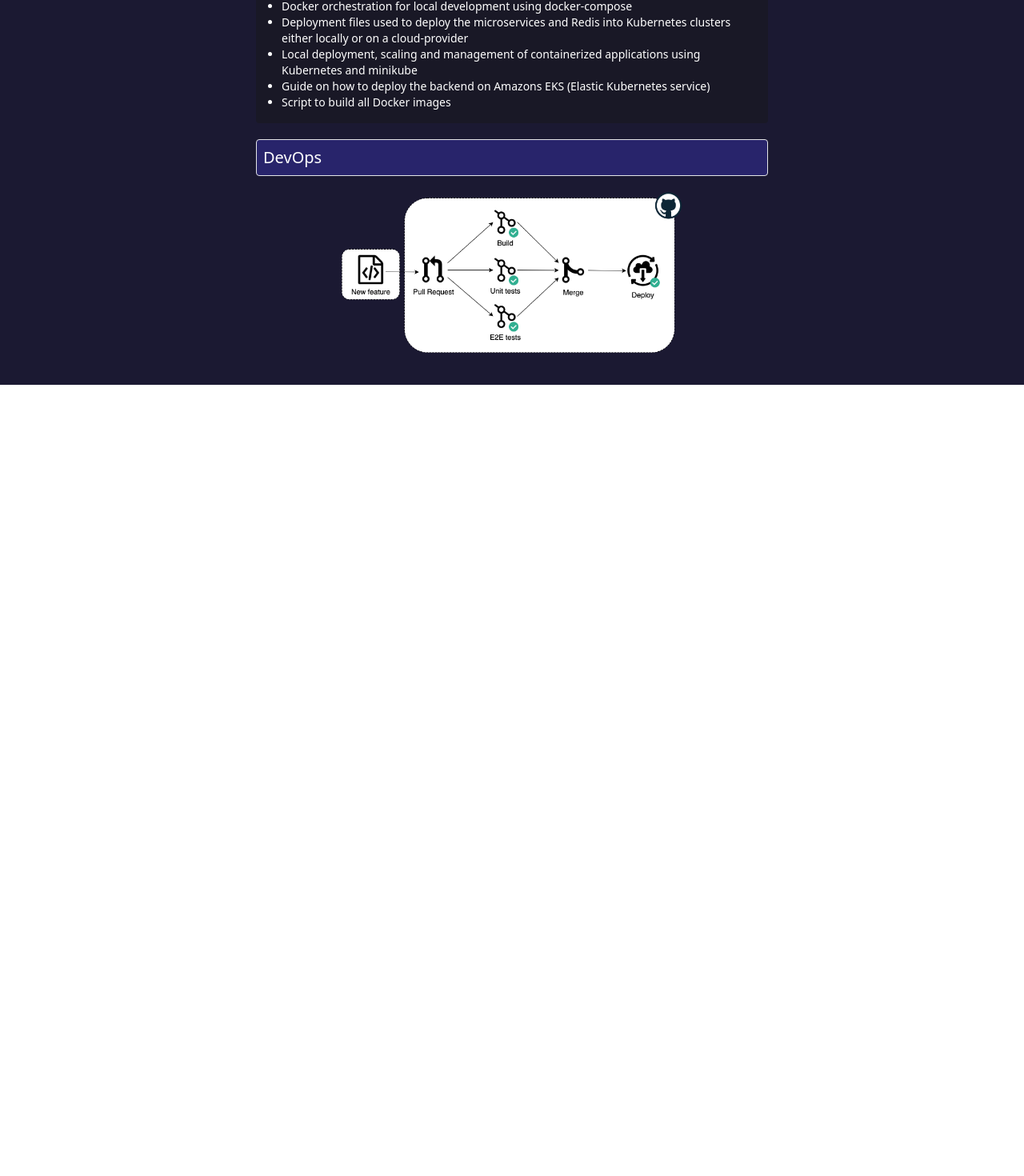
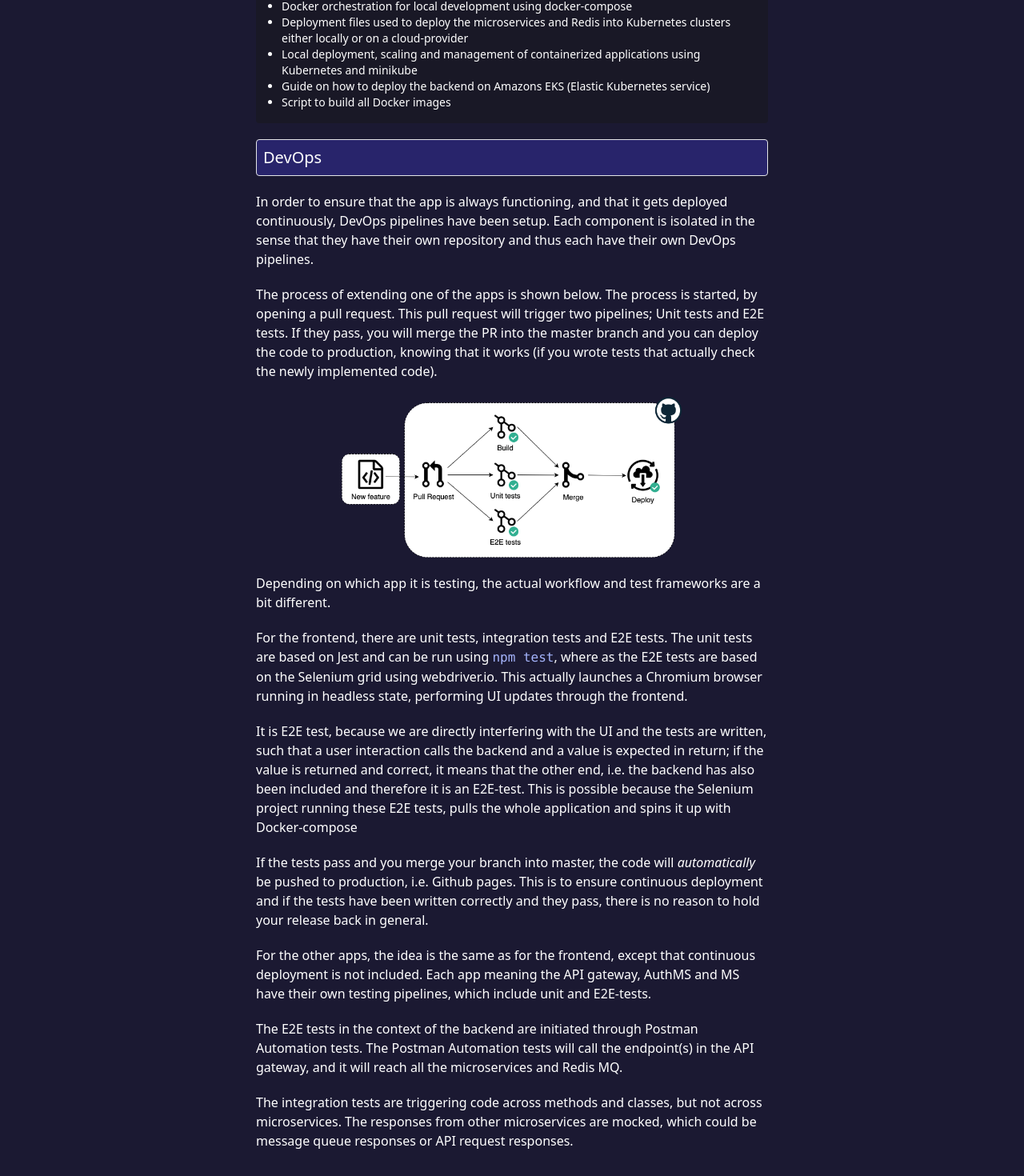
Before and after one commit to exemplar-io/exemplar-io.github.io, a React (Create React App) app: page /docs in a window 1280 px wide. Shown: the part 5405-6875 px from the top of the page at 80% size. Before the commit the page ends 5886 px from the top, so only its background shows below. Built offline with nearby package versions, Linux system fonts and the light colour scheme; no server answers.

Commit message:
added devops section

```diff
--- a/src/components/UI/Sidebar/Sidebar.tsx
+++ b/src/components/UI/Sidebar/Sidebar.tsx
@@ -1,6 +1,6 @@
 const Sidebar = () => {
   return (
-    <div className="h-screen w-1/6 ml-0 pt-20 top-0 fixed flex flex-col space-y-3 border-r ">
+    <div className="h-screen w-1/6 ml-0 pt-20 top-0 fixed flex flex-col space-y-3 border-r">
       <div className="flex flex-col space-y-3 rounded p-4">
         <a
           className="sticky text-secondary font-medium text-xl  hover:font-bold"
--- a/src/pages/Docs.tsx
+++ b/src/pages/Docs.tsx
@@ -345,12 +345,71 @@ const Docs = () => {
         >
           DevOps
         </h2>
-
+        <p>
+          In order to ensure that the app is always functioning, and that it
+          gets deployed continuously, DevOps pipelines have been setup. Each
+          component is isolated in the sense that they have their own repository
+          and thus each have their own DevOps pipelines.
+        </p>
+        <p>
+          The process of extending one of the apps is shown below. The process
+          is started, by opening a pull request. This pull request will trigger
+          two pipelines; Unit tests and E2E tests. If they pass, you will merge
+          the PR into the master branch and you can deploy the code to
+          production, knowing that it works (if you wrote tests that actually
+          check the newly implemented code).
+        </p>
         <img
           src={process.env.PUBLIC_URL + '/docs/devops.png'}
           alt="overview"
           className="w-4/6 m-auto"
         />
+        <p>
+          Depending on which app it is testing, the actual workflow and test
+          frameworks are a bit different.
+        </p>
+        <p>
+          For the frontend, there are unit tests, integration tests and E2E
+          tests. The unit tests are based on Jest and can be run using{' '}
+          <span className="font-mono text-primary-300">npm test</span>, where as
+          the E2E tests are based on the Selenium grid using webdriver.io. This
+          actually launches a Chromium browser running in headless state,
+          performing UI updates through the frontend.
+        </p>
+        <p>
+          It is E2E test, because we are directly interfering with the UI and
+          the tests are written, such that a user interaction calls the backend
+          and a value is expected in return; if the value is returned and
+          correct, it means that the other end, i.e. the backend has also been
+          included and therefore it is an E2E-test. This is possible because the
+          Selenium project running these E2E tests, pulls the whole application
+          and spins it up with Docker-compose
+        </p>
+        <p>
+          If the tests pass and you merge your branch into master, the code will{' '}
+          <span className="italic">automatically</span> be pushed to production,
+          i.e. Github pages. This is to ensure continuous deployment and if the
+          tests have been written correctly and they pass, there is no reason to
+          hold your release back in general.
+        </p>
+        <p>
+          For the other apps, the idea is the same as for the frontend, except
+          that continuous deployment is not included. Each app meaning the API
+          gateway, AuthMS and MS have their own testing pipelines, which include
+          unit and E2E-tests.
+        </p>
+        <p>
+          The E2E tests in the context of the backend are initiated through{' '}
+          Postman Automation tests. The Postman Automation tests will call the
+          endpoint(s) in the API gateway, and it will reach all the
+          microservices and Redis MQ.
+        </p>
+        <p>
+          The integration tests are triggering code across methods and classes,
+          but not across microservices. The responses from other microservices
+          are mocked, which could be message queue responses or API request
+          responses.
+        </p>
       </main>
     </>
   );
```
